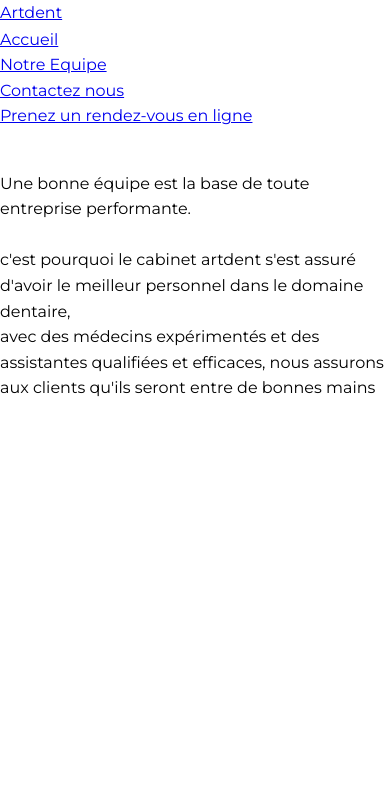
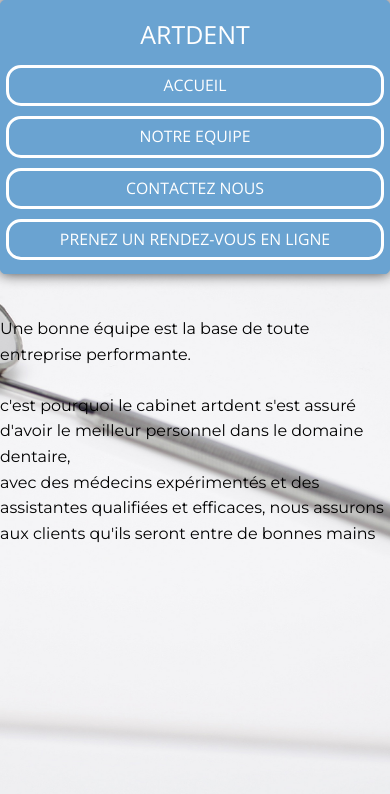
Before and after one commit to mehdilogic/Artdent, a plain HTML site: page Artdent/equipe.html in a window 390 px wide. Drawn offline with nearby package versions, Linux system fonts and the light colour scheme.

Commit message:
Update equipe.css

```diff
--- a/Artdent/equipe.css
+++ b/Artdent/equipe.css
@@ -6,7 +6,7 @@ body {
 	line-height: 1.6;
 	min-height: 100vh;
 	margin: 0;
-	background-image: url(23.jpg);
+	background-image: url(24.jpg);
 	width: 100vw;
 	height: 100vh;
 	background-size: cover;
@@ -22,3 +22,203 @@ ul {
 .main-nav {
 	margin-top: 1px;
 }
+
+.logo a {
+	font-size: 30px;
+	font-family: 'Open Sans', sans-serif;
+	text-decoration: none;
+	padding: 10px 15px;
+	text-transform: uppercase;
+	text-align: center;
+	display: block;
+	color: white;
+	transition-duration: 0.5s;
+	transition-property: all;
+	transition-timing-function: ease-in-out;
+}
+
+.logo a:hover {
+	padding-left: 1cm;
+	color: skyblue;
+}
+
+
+.main-nav a {
+	font-family: 'Open Sans', sans-serif;
+	text-decoration : none;
+	padding: 10px 15px;
+	text-transform: uppercase;
+	text-align: center;
+	display: block;
+	color: white;
+	font-size: .99em;
+	border: solid;
+	border-radius: 15px;
+	transition-duration: 0.5s;
+}
+
+
+.main-nav a:hover {
+	color: skyblue;
+	padding: 0.5cm;
+}
+
+.li1{
+    padding-top: 15px;
+    padding-right: 15px;
+    padding-left: 15px;
+    padding-bottom: 15px;
+}
+.li2{
+    padding-top: 15px;
+    padding-right: 15px;
+    padding-left: 15px;
+    padding-bottom: 15px;
+}
+.li3{
+    padding-top: 15px;
+    padding-right: 15px;
+    padding-left: 15px;
+    padding-bottom: 15px;
+}
+.li4{
+    padding-top: 15px;
+    padding-right: 15px;
+    padding-left: 15px;
+    padding-bottom: 15px;
+}
+
+
+.header {
+	padding-top: .5em;
+	padding-bottom: .5em;
+	border: 1px solid #6aa3d1;
+	background-color: #6aa3d1;
+	-webkit-box-shadow: 0px 0px 14px 0px rgba(0,0,0,0.75);
+	-moz-box-shadow: 0px 0px 14px 0px rgba(0,0,0,0.75);
+	box-shadow: 0px 0px 14px 0px rgba(0,0,0,0.75);
+	-webkit-border-radius: 5px;
+	-moz-border-radius: 5px;
+	border-radius: 5px;
+}
+
+
+.writing1 {
+	text-align: center;
+	color:  #6aa3d1;
+	font-family: 'Open Sans', sans-serif;
+}
+.writing2 {
+	text-align: center;
+	color: #6aa3d1;
+	font-family: 'Open Sans', sans-serif;
+}
+.writing3 {
+	margin-top: 100px;
+	text-align: center;
+	color: #6aa3d1;
+	font-family: 'Open Sans', sans-serif;
+}
+
+
+
+
+
+
+/* =================================
+  Media Queries
+==================================== */
+
+
+
+
+
+@media (min-width: 769px) {
+	.header,
+	.main-nav {
+		display: flex;
+	}
+	.header {
+		flex-direction: column;
+		align-items: center;
+    	.header{
+		width: 80%;
+		margin: 0 auto;
+		max-width: 1150px;
+	}
+	}
+
+}
+
+@media (min-width: 1025px) {
+	.header {
+		flex-direction: row;
+		justify-content: space-between;
+	}
+
+}
+
+@media (max-width: 480px) {
+
+	body {
+		font-family: 'Montserrat', sans-serif;
+		line-height: 1.6;
+		min-height: 100vh;
+		margin: 0;
+		background-image: url(24.jpg);
+		width: 100vw;
+		height: 100vh;
+		height: -webkit-fill-avaliable;
+		background-position: center center;
+  		background-attachment: fixed;
+  		background-repeat: no-repeat;
+  		background-size: cover;
+	}
+
+	.main-nav a {
+		font-family: 'Open Sans', sans-serif;
+		text-decoration : none;
+		padding: 5px 5px;
+		text-transform: uppercase;
+		text-align: center;
+		display: block;
+		color: white;
+		font-size: .99em;
+		border: solid;
+		border-radius: 15px;
+		transition-duration: 0.5s;
+	}
+
+	.logo a {
+		font-size: 25px;
+		font-family: 'Open Sans', sans-serif;
+		text-decoration: none;
+		padding: 5px 5px;
+		text-transform: uppercase;
+		text-align: center;
+		display: block;
+		color: white;
+		transition-duration: 0.5s;
+		transition-property: all;
+		transition-timing-function: ease-in-out;
+		 }
+
+
+
+
+
+	.li1{
+		padding: 5px;
+	}
+	.li2{
+		padding: 5px;
+	}
+	.li3{
+		padding: 5px;
+	}
+	.li4{
+		padding: 5px
+	}
+
+
+}
```
